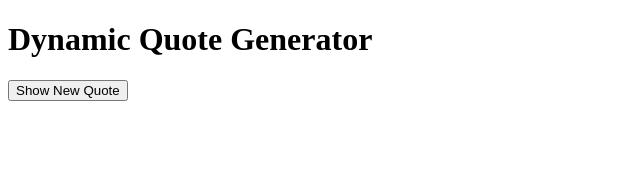
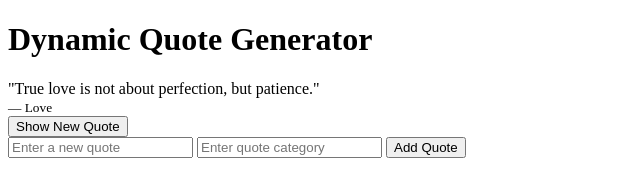
Before and after one commit to Salayohub/alx_fe_javascript, a plain HTML site: page dom-manipulation/index.html in a window 1280 px wide. Shown: the whole page, without its empty margins (0-640 px from the left). Drawn offline with Linux system fonts and the light colour scheme.

Commit message:
new code updated

```diff
--- a/dom-manipulation/index.html
+++ b/dom-manipulation/index.html
@@ -6,9 +6,21 @@
     <title>Dynamic Quote Generator</title>
   </head>
   <body>
+
+    <!-- show dynamc quote section -->
+
     <h1>Dynamic Quote Generator</h1>
     <div id="quoteDisplay"></div>
     <button id="newQuote">Show New Quote</button>
     <script src="script.js"></script>
+
+<!-- add newquoate form -->
+    <div>
+    <input id="newQuoteText" type="text" placeholder="Enter a new quote" />
+    <input id="newQuoteCategory" type="text" placeholder="Enter quote category" />
+    <button onclick="addQuote()">Add Quote</button>
+  </div>
+
+<script src="script.js"></script>
   </body>
   </html>
--- a/dom-manipulation/script.js
+++ b/dom-manipulation/script.js
@@ -1,5 +1,38 @@
-<div>
-    <input id="newQuoteText" type="text" placeholder="Enter a new quote" />
-    <input id="newQuoteCategory" type="text" placeholder="Enter quote category" />
-    <button onclick="addQuote()">Add Quote</button>
-  </div>
+// Quote data
+let quotes = [
+  { text: "Success doesn’t start with a plan — it starts with belief.", category: "Motivation" },
+  { text: "Mistakes are not failures, they are the syllabus of experience.", category: "Learning" },
+  { text: "True love is not about perfection, but patience.", category: "Love" },
+  { text: "Peace isn't found in silence — it's found in balance.", category: "Mindfulness" }
+];
+
+// Function to display a random quote
+function showRandomQuote() {
+  const randomIndex = Math.floor(Math.random() * quotes.length);
+  const quote = quotes[randomIndex];
+
+  const quoteDisplay = document.getElementById("quoteDisplay");
+  quoteDisplay.innerHTML = `"${quote.text}" <br><small>— ${quote.category}</small>`;
+}
+
+// Function to add a new quote from input fields
+function addQuote() {
+  const newQuoteText = document.getElementById("newQuoteText").value.trim();
+  const newQuoteCategory = document.getElementById("newQuoteCategory").value.trim();
+
+  if (newQuoteText && newQuoteCategory) {
+    quotes.push({ text: newQuoteText, category: newQuoteCategory });
+    alert("Quote added successfully!");
+    // Clear inputs
+    document.getElementById("newQuoteText").value = "";
+    document.getElementById("newQuoteCategory").value = "";
+  } else {
+    alert("Please fill in both the quote and category.");
+  }
+}
+
+// Attach event listener to Show New Quote button
+document.getElementById("newQuote").addEventListener("click", showRandomQuote);
+
+// Show one quote initially on page load
+showRandomQuote();
```
